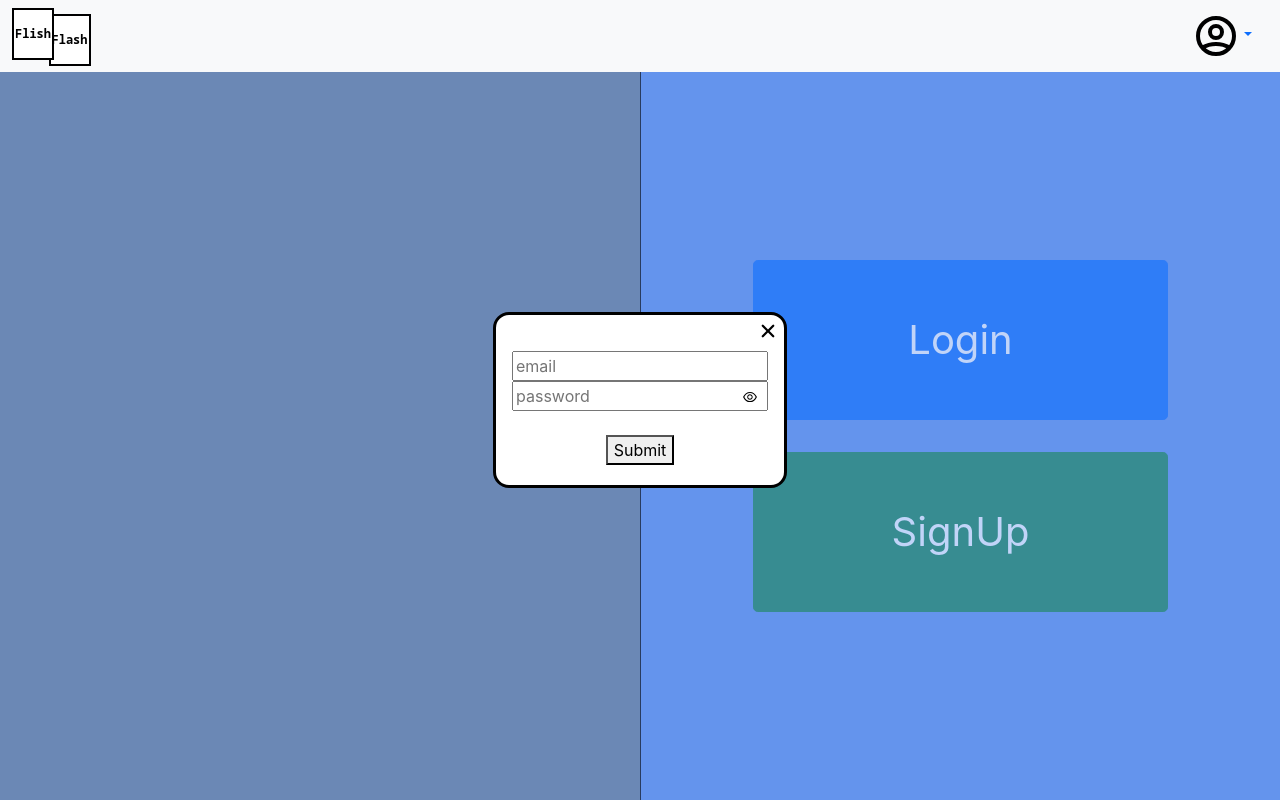
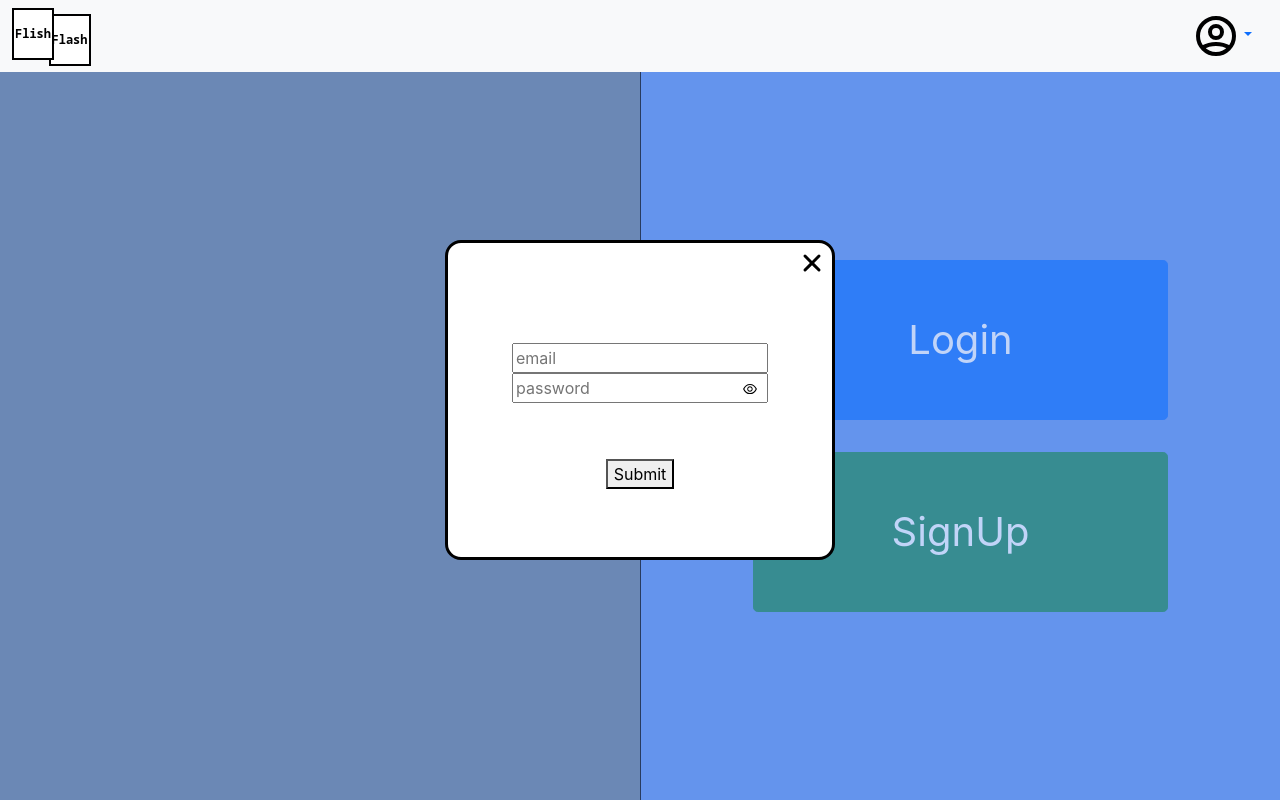
Before and after one commit to AlexRodgers11/flash-card-app, a React (Create React App) app in the folder client/: page /register/credentials in a window 1280 px wide. Shown: the top 800 px of the page. Built offline with nearby package versions, Linux system fonts and the light colour scheme.

Commit message:
tweak styling of Modal

```diff
--- a/client/src/components/Modal.js
+++ b/client/src/components/Modal.js
@@ -34,14 +34,19 @@ const ModalContent = styled.div`
 	z-index: 3;
 	opacity: 1;
 	border: 3px solid black;
-	border-radius: 1em;
-	padding: 1em;
-	padding-top: 0;
+	border-radius: 1rem;
+	padding: 4rem 4rem 4rem 4rem;
 	overflow: scroll;
 	max-height: 70%;
 	scrollbar-width: none;
 	&::-web-kit-scrollbar {
 		display: none;
+	}
+	& input {
+
+	}
+	& button {
+		margin-top: 3.5rem;
 	}
 `;
 
@@ -49,18 +54,17 @@ const ModalClose = styled.p`
 	display: flex;
 	align-items: center;
 	justify-content: flex-end;
-	// height: 1em;
 	margin: 0;
-	padding-top: 0.25em;
+	padding-top: 0.25rem;
 `;
 
 
 const StyledCloseIcon = styled(IoClose)`
 	position: relative;
-	left: .75rem;
-	font-size: 1.5rem;
+	left: 3.75rem;
+	bottom: 4rem;
+	font-size: 2rem;
 	cursor: pointer;
-	margin-bottom: .5rem;
 `;
 
 function Modal(props) {
@@ -68,7 +72,7 @@ function Modal(props) {
 		<ModalWrapper className='Modal_active'>
 			<ModalBackdrop onClick={props.hideModal}></ModalBackdrop>
 			<ModalContent>
-			<ModalClose className="ModalClose" onClick={props.hideModal}>{props.hideModal && <StyledCloseIcon />}</ModalClose>
+				<ModalClose className="ModalClose" onClick={props.hideModal}>{props.hideModal && <StyledCloseIcon />}</ModalClose>
 				{props.children}
 			</ModalContent>
 		</ModalWrapper>
```
